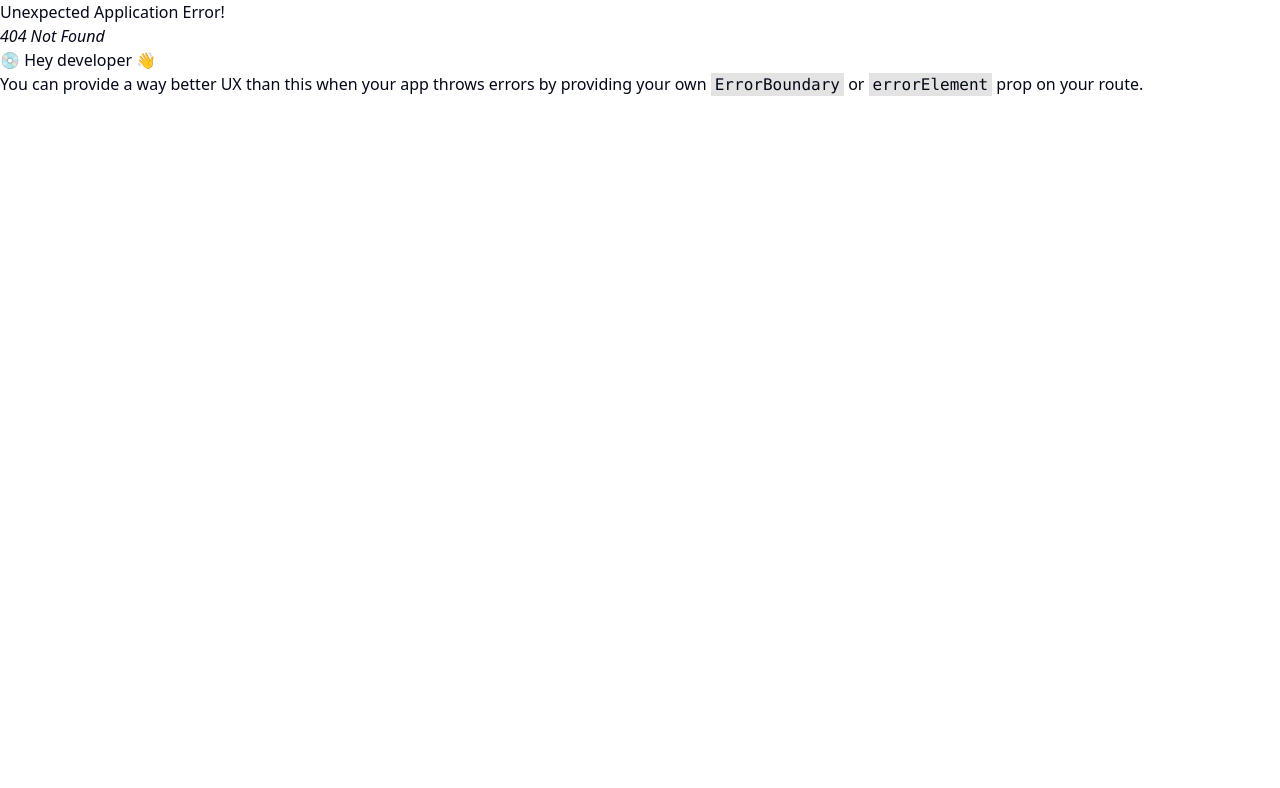
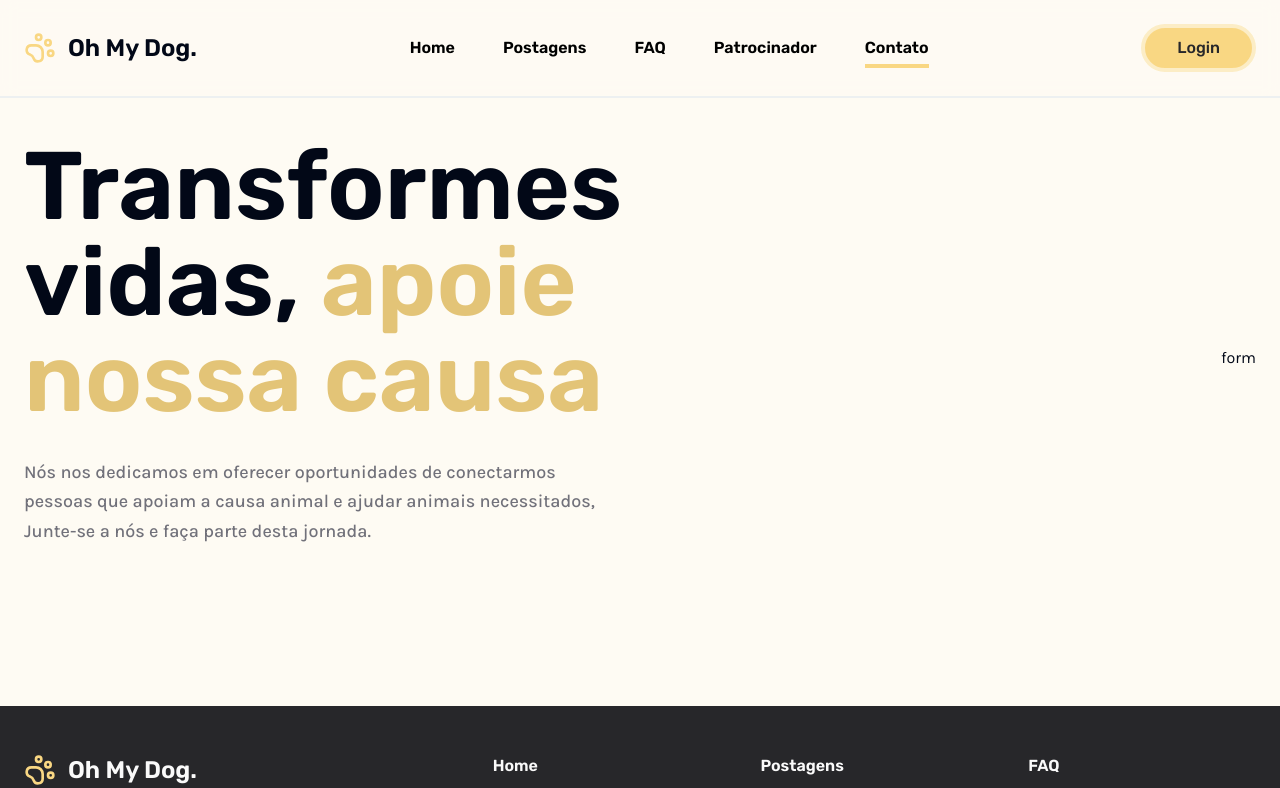
Before and after one commit to LFeli/LES_Group_Not_Found_2024, a React (Vite) app: page /contato in a window 1280 px wide. Before the commit this address had no page. Shown: the top 788 px of the page. Built offline with nearby package versions, Linux system fonts and the light colour scheme.

Commit message:
:sparkles: feat: Contact page is partialy done (without form)

```diff
--- /dev/null
+++ b/src/components/app/contact/cta.tsx
@@ -0,0 +1,21 @@
+import { ContactFormApp } from './form'
+
+export function CtaContactApp() {
+  return (
+    <section className="flex items-center justify-between pb-32 pt-10">
+      <div className="max-w-[600px]">
+        <h1 className="font-rubik text-8xl font-semibold">
+          Transformes vidas,
+          <span className="text-yellow-600"> apoie nossa causa</span>
+        </h1>
+        <p className="block py-8 text-lg font-medium leading-relaxed text-zinc-500">
+          Nós nos dedicamos em oferecer oportunidades de conectarmos pessoas que
+          apoiam a causa animal e ajudar animais necessitados, Junte-se a nós e
+          faça parte desta jornada.
+        </p>
+      </div>
+
+      <ContactFormApp />
+    </section>
+  )
+}
--- /dev/null
+++ b/src/components/app/contact/form.tsx
@@ -0,0 +1,3 @@
+export function ContactFormApp() {
+  return <span>form</span>
+}
--- /dev/null
+++ b/src/pages/app/contact.tsx
@@ -0,0 +1,15 @@
+import { Helmet } from 'react-helmet-async'
+
+import { CtaContactApp } from '@/components/app/contact/cta'
+
+export function Contact() {
+  return (
+    <main className="flex-1 font-karla">
+      <Helmet title="Dúvidas frequentes" />
+
+      <div className="container max-w-screen-2xl px-6">
+        <CtaContactApp />
+      </div>
+    </main>
+  )
+}
--- a/src/routes.tsx
+++ b/src/routes.tsx
@@ -9,6 +9,7 @@ import { SignUp } from '@/pages/register/sign-up'
 import { AdminLayout } from './pages/_layouts/admin'
 import { RegisterLayout } from './pages/_layouts/register'
 import { AdminHome } from './pages/admin/home'
+import { Contact } from './pages/app/contact'
 import { Faq } from './pages/app/faq'
 import { Posts } from './pages/app/posts'
 import { AuthHome } from './pages/auth/home'
@@ -31,6 +32,10 @@ export const router = createBrowserRouter([
       {
         path: '/faq',
         element: <Faq />,
+      },
+      {
+        path: '/contato',
+        element: <Contact />,
       },
     ],
   },
```
